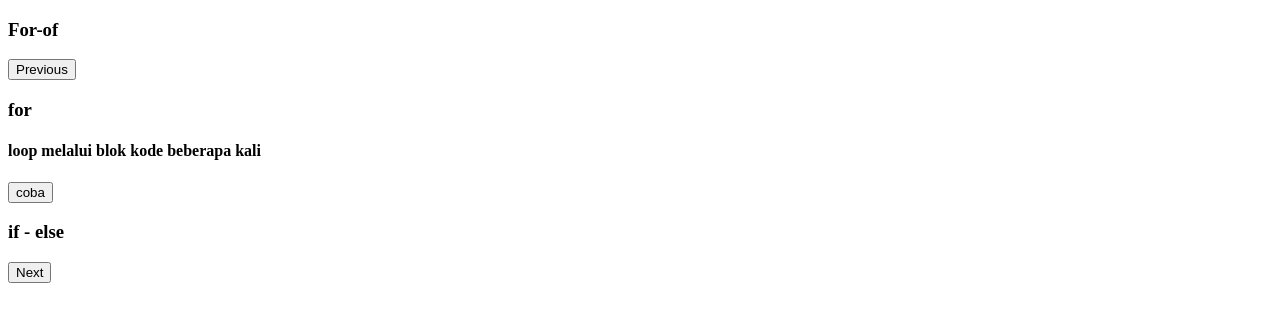
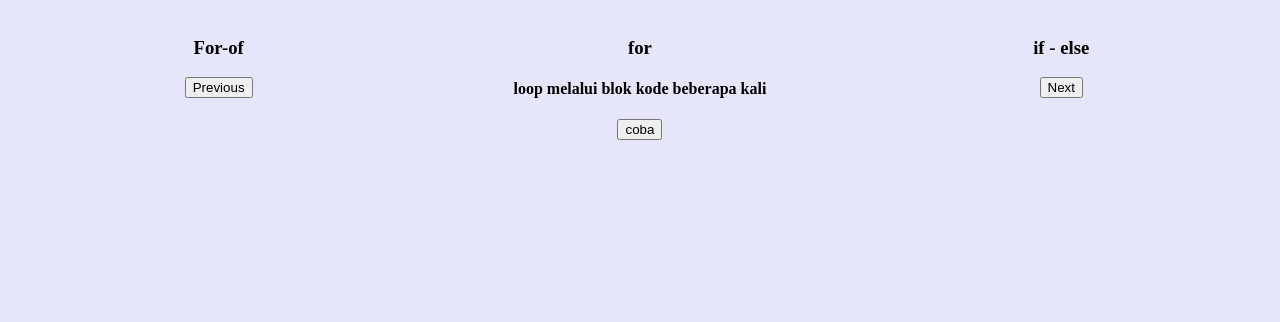
Before and after one commit to SupriansyahFaisal/Praxis-Academy, a plain HTML site: page Kurikulum/01-02/for.html in a window 1280 px wide. Drawn offline with Linux system fonts and the light colour scheme; the site is published under a folder, as on GitHub Pages, so addresses that start at the root find nothing.

Commit message:
minggu 1 hari 2 selesai

```diff
--- a/Kurikulum/01-02/for.html
+++ b/Kurikulum/01-02/for.html
@@ -5,7 +5,7 @@
     <meta http-equiv="X-UA-Compatible" content="IE=edge" />
     <meta name="viewport" content="width=device-width, initial-scale=1.0" />
     <title>Document</title>
-    <link rel="stylesheet" href="/Kurikulum/CSS/main.css"
+    <link rel="stylesheet" href="main.css" />
   </head>
   <body>
     <div class="row">
```
Also changed, not shown: Kurikulum/01-02/break-continue.html (+1 -1 lines), Kurikulum/01-02/do-while.html (+1 -1 lines), Kurikulum/01-02/for-in.html (+1 -1 lines), Kurikulum/01-02/for-of.html (+1 -1 lines), Kurikulum/01-02/if-else.html (+1 -1 lines), Kurikulum/01-02/switch.html (+1 -1 lines), Kurikulum/01-02/while.html (+1 -1 lines), Kurikulum/01-02/main.css (renamed from Kurikulum/CSS/main.css).
